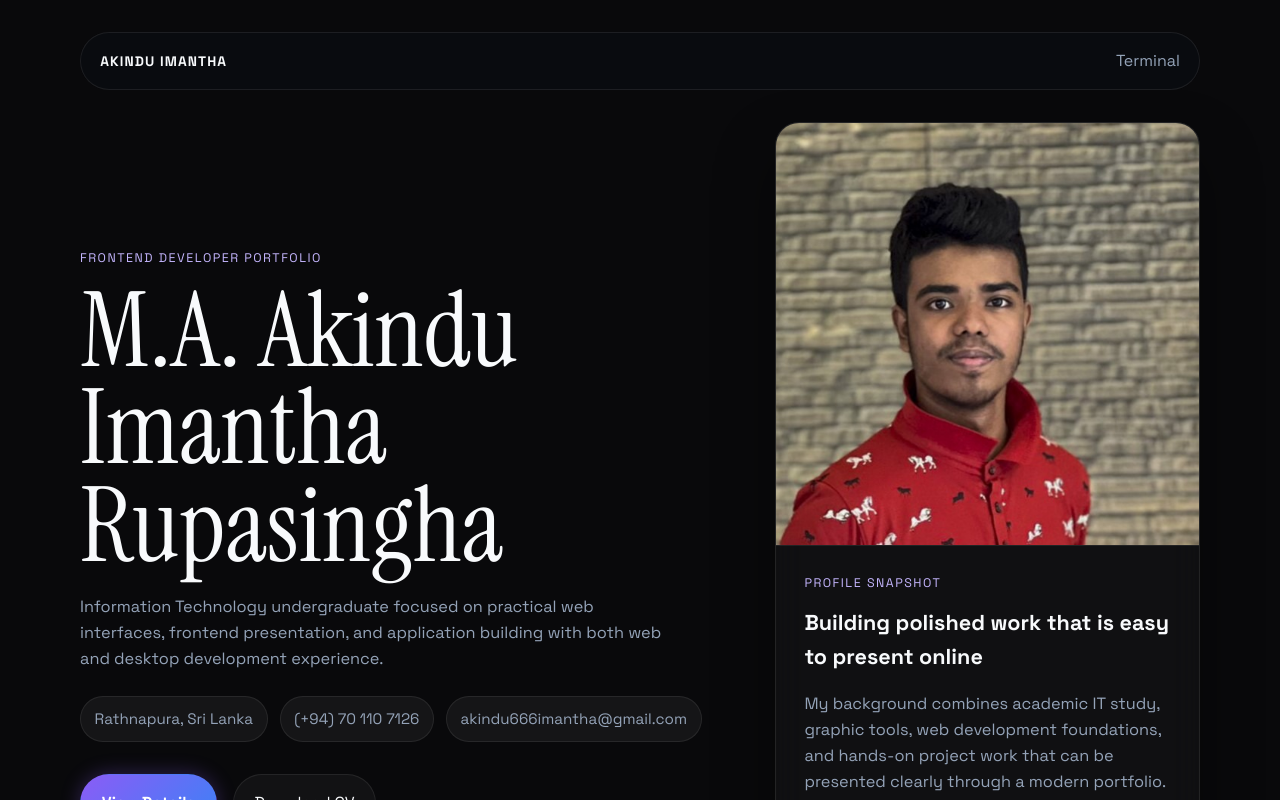
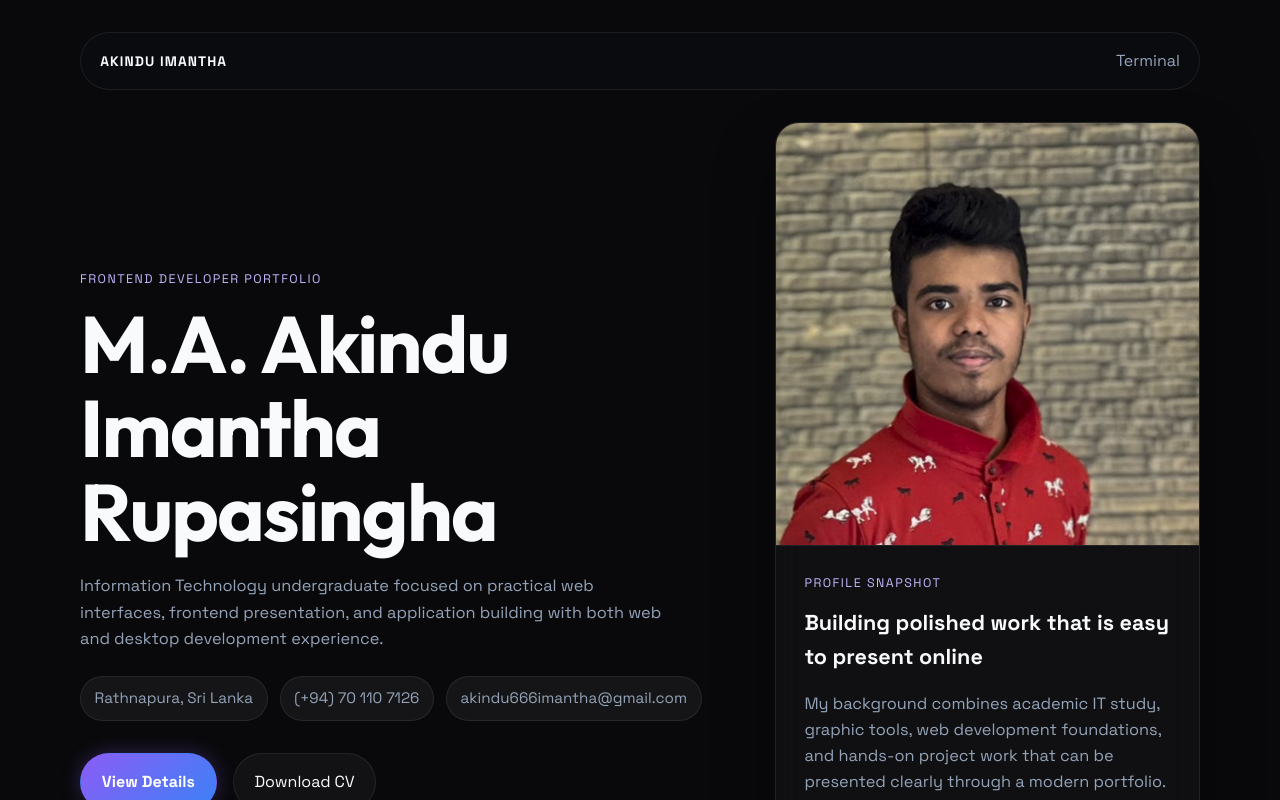
Before and after one commit to akindu-imantha/akindu-imantha.github.io, a React (Vite) app: page / in a window 1280 px wide. Shown: the top 800 px of the page. Built offline with nearby package versions, Linux system fonts and the light colour scheme.

Commit message:
feat: implement foundational styles and dark mode aesthetic for portfolio site

```diff
--- a/src/styles.css
+++ b/src/styles.css
@@ -1,4 +1,4 @@
-@import url('https://fonts.googleapis.com/css2?family=Space+Grotesk:wght@400;500;700&family=Instrument+Serif:ital@0;1&display=swap');
+@import url('https://fonts.googleapis.com/css2?family=Space+Grotesk:wght@400;500;700&family=Outfit:wght@400;600;700;800&display=swap');
 
 :root {
   font-family: 'Space Grotesk', sans-serif;
@@ -110,12 +110,13 @@
 }
 
 .hero-copy h1 {
-  font-family: 'Instrument Serif', serif;
-  font-weight: 400;
-  font-size: clamp(3.5rem, 11vw, 6.5rem);
-  line-height: 0.94;
+  font-family: 'Outfit', sans-serif;
+  font-weight: 700;
+  letter-spacing: -0.02em;
+  font-size: clamp(3rem, 9vw, 5rem);
+  line-height: 1.05;
   margin: 0.55rem 0 1.2rem;
-  max-width: 10ch;
+  max-width: 15ch;
 }
 
 .intro,
```
